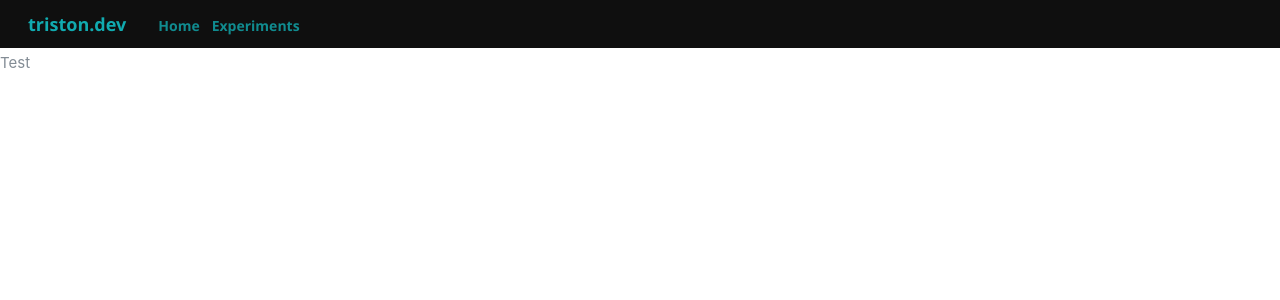
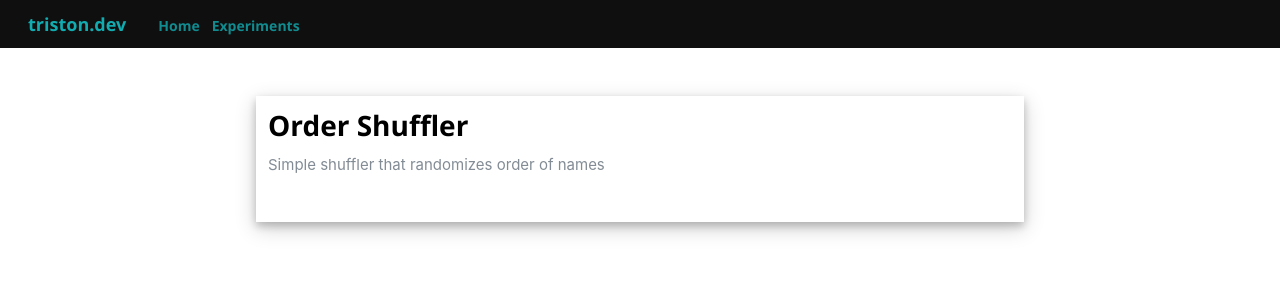
Before and after one commit to tristonpang/Online-Resume, a React (Create React App) app: page /experiments in a window 1280 px wide. Shown: the top 300 px of the page. Built offline with nearby package versions, Linux system fonts and the light colour scheme.

Commit message:
Add first ExperimentEntry

```diff
--- /dev/null
+++ b/src/components/ExperimentEntry/ExperimentEntry.js
@@ -0,0 +1,13 @@
+import React from 'react';
+import classes from './ExperimentEntry.module.css';
+
+const ExperimentEntry = (props) => {
+    return (
+        <div className={classes.container}>
+          <h2 className={classes.name}>{props.name}</h2>
+          <p>{props.description}</p>
+        </div>
+    );
+}
+
+export default ExperimentEntry
--- /dev/null
+++ b/src/components/ExperimentEntry/ExperimentEntry.module.css
@@ -0,0 +1,10 @@
+.name {
+  color: #000;
+  text-align: left;
+}
+
+.container {
+  border-width: 2px;
+  padding: 12px 12px;
+  box-shadow: 0 4px 8px 0 rgba(0, 0, 0, 0.2), 0 6px 20px 0 rgba(0, 0, 0, 0.19);
+}
--- /dev/null
+++ b/src/components/ExperimentEntry/index.js
@@ -0,0 +1,3 @@
+import ExperimentEntry from "./ExperimentEntry";
+
+export default ExperimentEntry;
--- a/src/pages/Experiments/Experiments.js
+++ b/src/pages/Experiments/Experiments.js
@@ -2,6 +2,7 @@ import React from "react";
 import Nav from "react-bootstrap/Nav";
 import Navbar from "react-bootstrap/Navbar";
 import classes from "./Experiments.module.css";
+import ExperimentEntry from '../../components/ExperimentEntry';
 
 const Experiments = () => {
   return (
@@ -14,7 +15,7 @@ const Experiments = () => {
         </Nav>
       </Navbar>
       <div className={classes.mainContentContainer}>
-        <p>Test</p>
+        <ExperimentEntry name='Order Shuffler' description='Simple shuffler that randomizes order of names' />
       </div>
     </>
   );
--- a/src/pages/Experiments/Experiments.module.css
+++ b/src/pages/Experiments/Experiments.module.css
@@ -20,4 +20,5 @@
 .mainContentContainer {
   background-color: #fff;
   height: 100vh;
+  padding: 48px 20%;
 }
```
